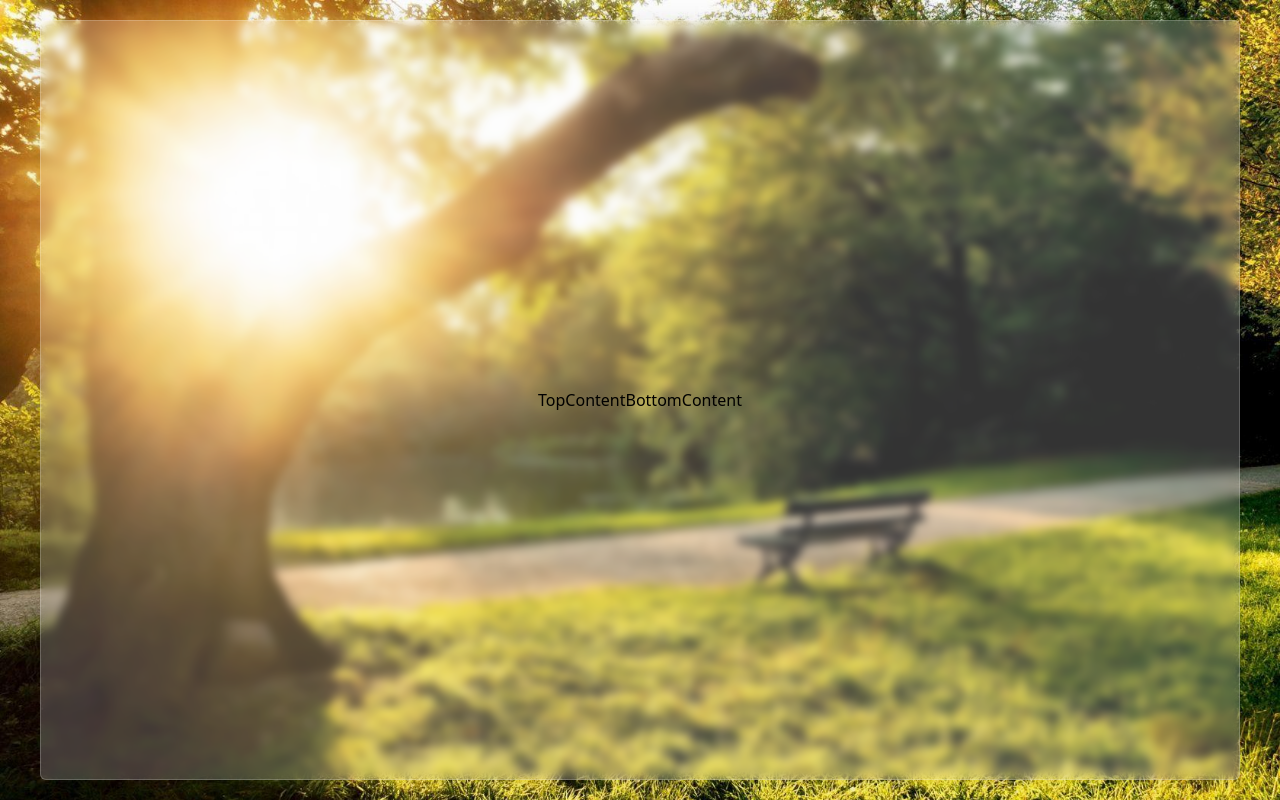
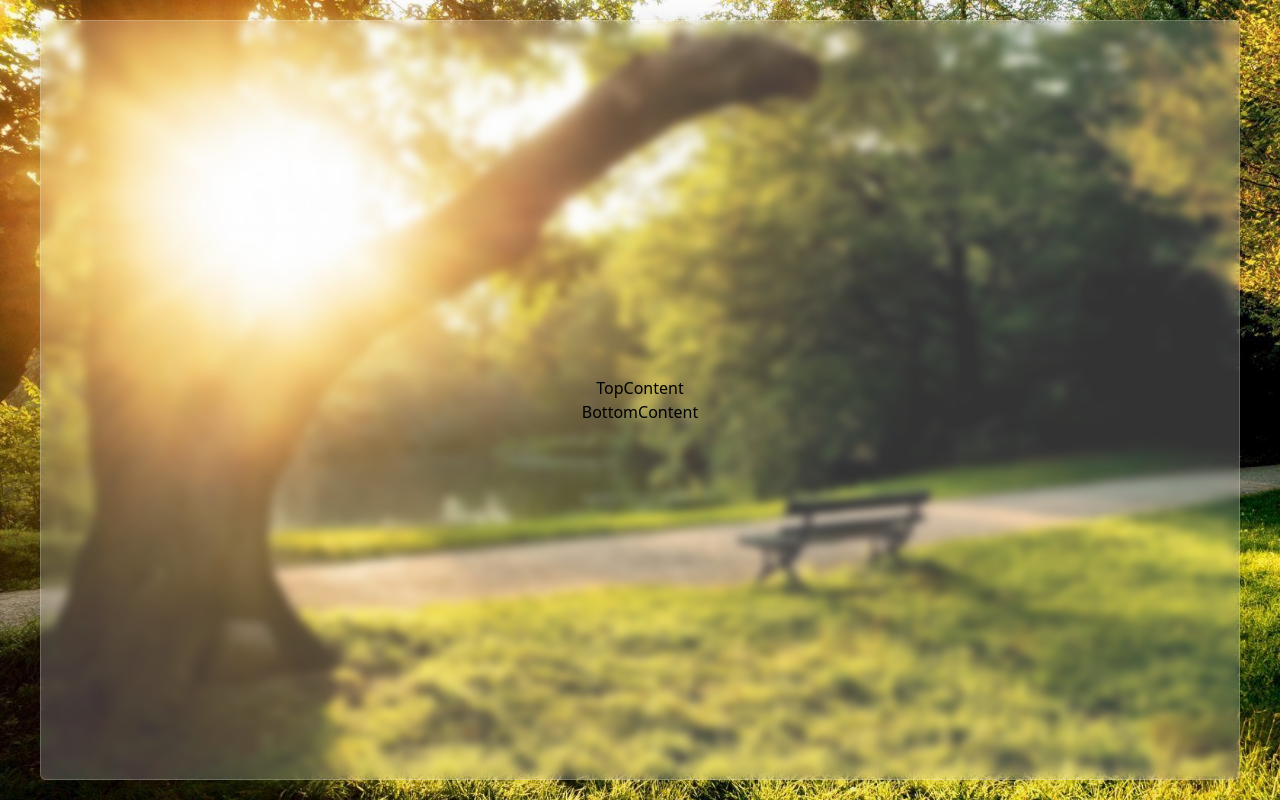
Before and after one commit to muazong/Weather-App, a React (Vite) app: page / in a window 1280 px wide. Built offline with nearby package versions, Linux system fonts and the light colour scheme.

Commit message:
feat: 🎸 update

```diff
--- a/src/components/MainContent.tsx
+++ b/src/components/MainContent.tsx
@@ -13,7 +13,7 @@
   return (
     <div
       style={background}
-      className="flex justify-center items-center h-[95%] max-w-[1200px] w-full"
+      className="flex flex-col justify-center items-center h-[95%] max-w-[1200px] w-full"
     >
       <TopContent />
       <BottomContent />
```
